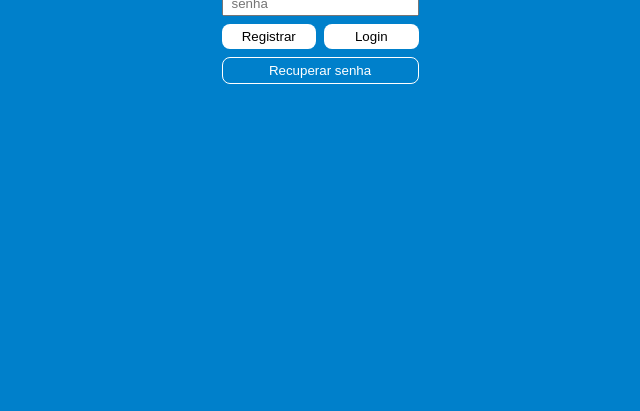
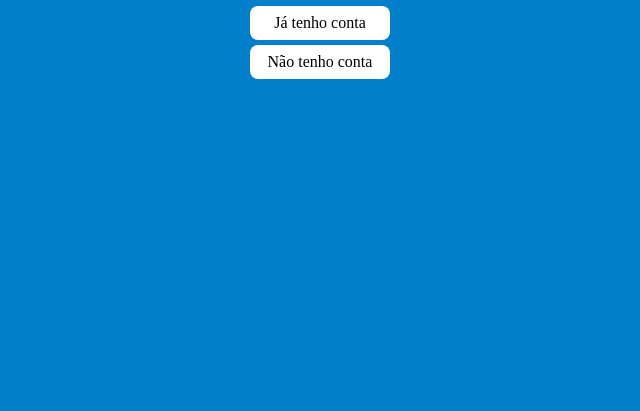
Before and after one commit to caio1213pgm/controleDeGastos, a plain HTML site: page index.html in a window 1280 px wide. Shown: the part 405-816 px from the top of the page, without its empty margins (328-968 px from the left). Drawn offline with Linux system fonts and the light colour scheme.

Commit message:
continue of last commit

```diff
--- /dev/null
+++ b/CSS/index.css
@@ -0,0 +1,34 @@
+body{
+    background-color: #0080cb;
+    color: white;
+    height: 100vh;
+    display: flex;
+    align-items: center;
+    justify-content: center;
+    flex-direction: column;
+    width: 100%;
+}
+.butao{
+    display: flex;
+    gap: 5px;
+    flex-direction: column;
+}
+a{
+    text-decoration: none;
+    text-align: center;
+
+    color: black;
+    background-color: white;
+
+    padding: 8px 15px;
+
+    border-radius: 8px;
+
+    transition: all 1s;
+
+    width: 110px;
+}
+
+a:hover{
+    background-color: #e4e3e3;
+}
--- a/style.css
+++ b/CSS/style.css
@@ -13,6 +13,12 @@ body{
 
 input{
     height: 25px;
+}
+button:active{
+    opacity: 0.8;
+}
+button:disabled{
+    opacity: 0.8;
 }
 .formulario{
     display: flex;
@@ -48,12 +54,12 @@ input{
     padding: 5px;
     border: none;
     border-radius: 8px;
-    width: calc(50%);
+    width: 100%;
 
 }
-.botoes button:active{
-    opacity: 0.8;
-}
+
+
+
 
 
 
--- a/index.html
+++ b/index.html
@@ -3,35 +3,17 @@
 <head>
     <meta charset="UTF-8">
     <meta name="viewport" content="width=device-width, initial-scale=1.0">
-    <link rel="stylesheet" href="style.css">
     <title>Controle de Gastos</title>
+
+    <link rel="stylesheet" href="CSS/index.css">
 </head>
 <body>
-    <form class="formulario">
 
-        <div class="email">
-
-            <label>Email:</label><br>
-            <input type="email" nome="email" placeholder="email@email.com">
-
-        </div>
-        <div class="senha">
-
-            <label>Senha:</label><br>
-            <input type="password" nome="senha" placeholder="senha">
-
-        </div>
-
-        <div class="botoes">
-            <button type="button" class="btn-registrar" disabled="true">Registrar</button>
-
-            <button type="button" class="btn-login" disabled="true">Login</button>
-
-        </div>
-        <div ><button type="button" class="btn-recuperar">Recuperar senha</button></div>
-    </form>
-
-    <script src="script.js"></script>
+    <h1>Teste</h1>
+    <div class="butao">
+        <a href="login.html">Já tenho conta</a>
+        <a href="#">Não tenho conta</a>
+    </div>
 
 </body>
 </html>
```
Also changed, not shown: login.html (added, +38 -0 lines).
